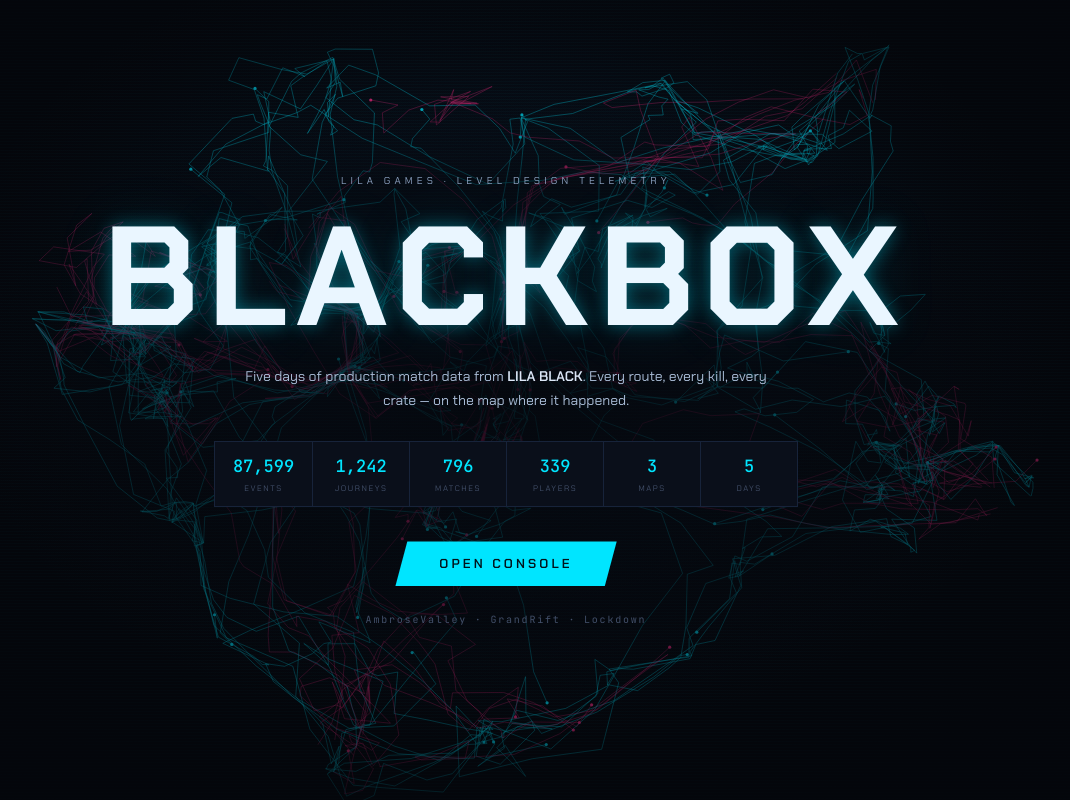
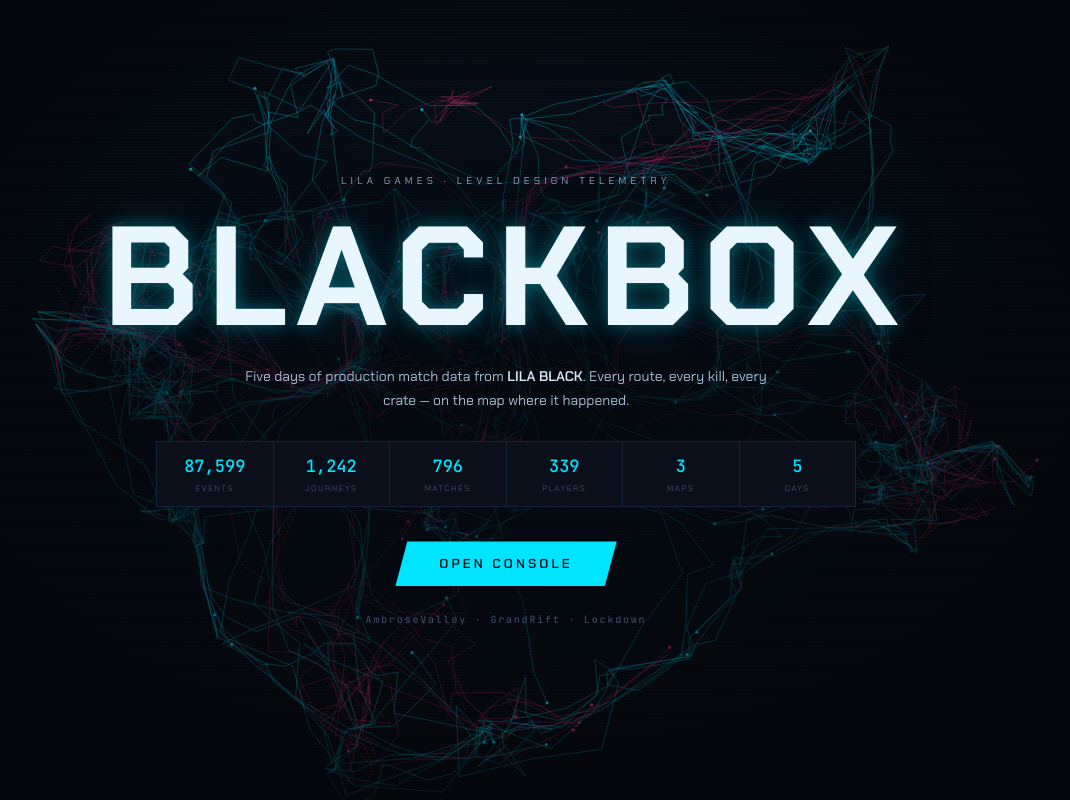
Before and after one commit to DeepakKohlii/player-journeys, a React (Vite) app in the folder web/: page / in a window 1280 px wide. Shown: the whole page, without its empty margins (134-1204 px from the left). Built offline with nearby package versions, Linux system fonts and the light colour scheme.

Commit message:
tidy the live link and stop hero stats orphaning on narrow screens

```diff
--- a/web/src/components/Hero.css
+++ b/web/src/components/Hero.css
@@ -76,12 +76,17 @@
 .tag b { color: var(--fg); font-weight: 600; }
 
 .herostats {
-  display: flex; flex-wrap: wrap; justify-content: center; gap: 1px;
-  margin-top: 6px; border: 1px solid var(--line); background: var(--line);
+  display: grid; grid-template-columns: repeat(6, 1fr); gap: 1px;
+  width: 100%; max-width: 700px; margin-top: 6px;
+  border: 1px solid var(--line); background: var(--line);
 }
 .herostats > div {
-  display: grid; gap: 3px; min-width: 96px; padding: 12px 18px;
+  display: grid; gap: 3px; padding: 12px 10px;
   background: rgba(8, 12, 20, .82);
+}
+/* six across only reads on a wide viewport; below that go two clean rows */
+@media (max-width: 720px) {
+  .herostats { grid-template-columns: repeat(3, 1fr); }
 }
 .herostats b {
   font-family: var(--mono); font-size: 17px; font-weight: 500; color: var(--cyan);
```
Also changed, not shown: 1 other file (tests, documents, lock files or other folders).
